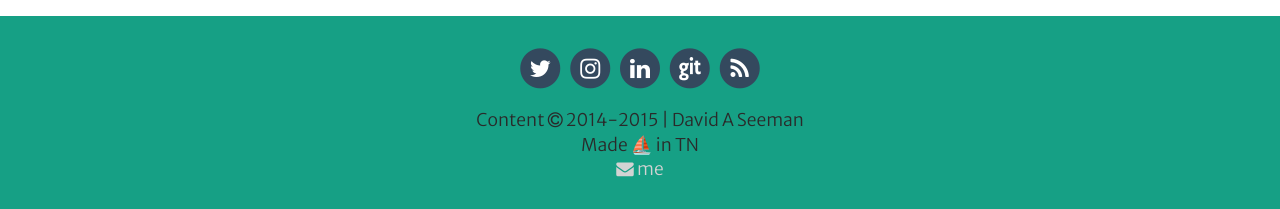
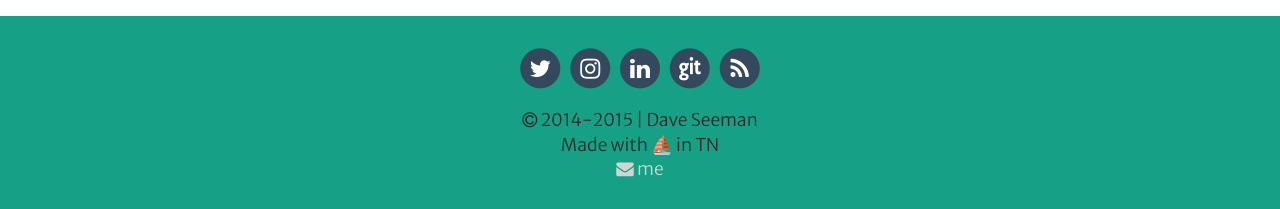
Before and after one commit to Shipwright/daveas.github.io, a Jekyll site: the page built from index.html, in a window 1280 px wide. Shown: the part 1154-1363 px from the top of the page. Built offline with Jekyll 4.4.1, drawn with Linux system fonts in a browser that asks for light colours; nearby versions of some CDN libraries; emoji names are drawn with the system emoji font; some web fonts are replaced.

Commit message:
Update footer.html

```diff
--- a/_includes/footer.html
+++ b/_includes/footer.html
@@ -45,8 +45,8 @@
   </div>
   <div class="footer-meta">
     <ul>
-      <li>Content <i class="fa fa-copyright"></i> 2014-{{ site.time | date: '%Y' }} | {{ site.title }}</li>
-      <li>Made :sailboat: in TN</li>
+      <li><i class="fa fa-copyright"></i> 2014-{{ site.time | date: '%Y' }} | {{ site.author }}</li>
+      <li>Made with :sailboat: in TN</li>
       <li><a href="mailto:{{site.email}}?Subject=Hi%20Dave"><i class="fa fa-envelope"></i> me</a></li>
     </ul>
   </div>
```
